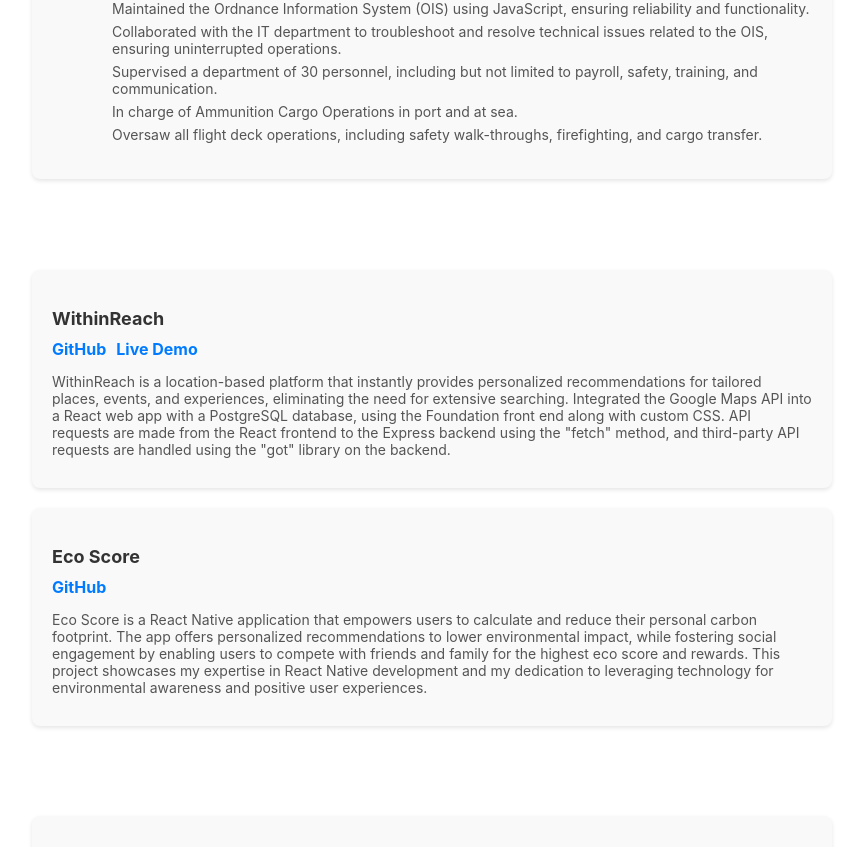
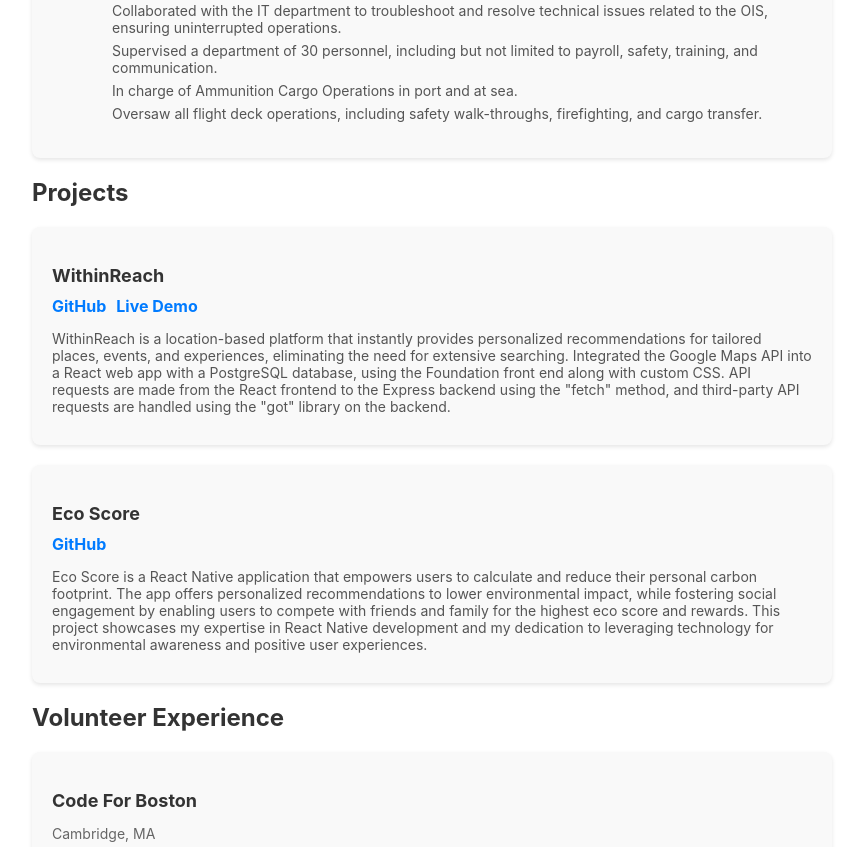
Before and after one commit to Gkimbo/personal-website, a React (Create React App) app: page / in a window 1280 px wide. Shown: the part 2393-3240 px from the top of the page, without its empty margins (208-1070 px from the left). Built offline with nearby package versions, Linux system fonts and the light colour scheme.

Commit message:
change title

```diff
--- a/src/components/Projects.js
+++ b/src/components/Projects.js
@@ -19,7 +19,7 @@ const Projects = () => {
 
 	return (
 		<div className="projects-container">
-			<h2 className="section-heading">Projects</h2>
+			<h2 className="section-heading-projects">Projects</h2>
 			{projectData.map((project, index) => (
 				<div key={index} className="project-item">
 					<h3 className="project-title">{project.name}</h3>
--- a/src/components/TechnicalSkills.js
+++ b/src/components/TechnicalSkills.js
@@ -32,7 +32,7 @@ const TechnicalSkills = () => {
 			bgImageAlt="the cat"
 			strength={800}
 		>
-			<h2 className="section-heading">Technical Skills</h2>
+			<h2 className="section-heading-tech">Technical Skills</h2>
 			<Grid container spacing={2} justifyContent="center">
 				{Object.entries(skillsData).map(([category, skills], index) => (
 					<Grid key={index} item xs={12} sm={6} md={4}>
--- a/src/components/Volunteer.js
+++ b/src/components/Volunteer.js
@@ -14,7 +14,7 @@ const VolunteerExperience = () => {
 
 	return (
 		<div className="volunteer-experience-container">
-			<h2 className="section-heading">Volunteer Experience</h2>
+			<h2 className="section-heading-vol">Volunteer Experience</h2>
 			{volunteerData.map((volunteer, index) => (
 				<div key={index} className="volunteer-item">
 					<h3 className="organization">{volunteer.organization}</h3>
--- a/src/index.css
+++ b/src/index.css
@@ -144,7 +144,7 @@ code {
 	margin: 0 auto;
 }
 
-.section-heading {
+.section-heading-projects {
 	font-size: 24px;
 	color: #333;
 	margin-bottom: 20px;
@@ -182,7 +182,7 @@ code {
 	margin: 0 auto;
 }
 
-.section-heading {
+.section-heading-vol {
 	font-size: 24px;
 	color: #333;
 	margin-bottom: 20px;
@@ -231,7 +231,7 @@ code {
 	width: 100%;
 }
 
-.section-heading {
+.section-heading-tech {
 	font-size: 32px;
 	color: #fff;
 	margin-bottom: 25px;
```
